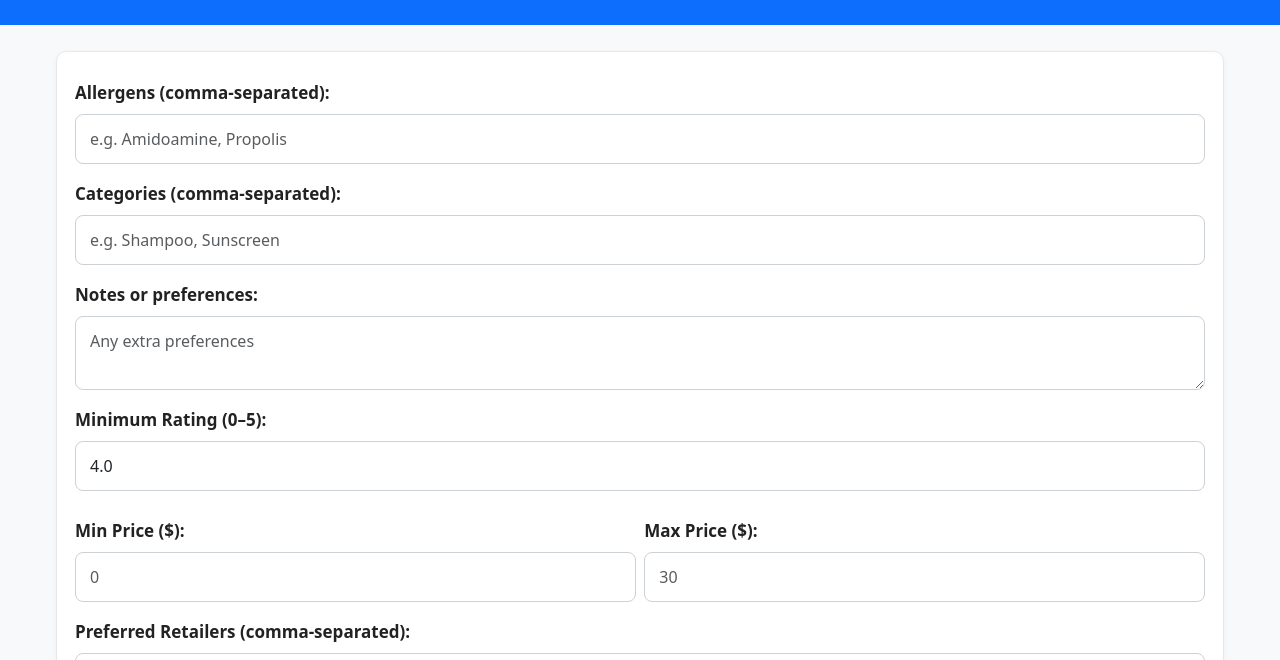
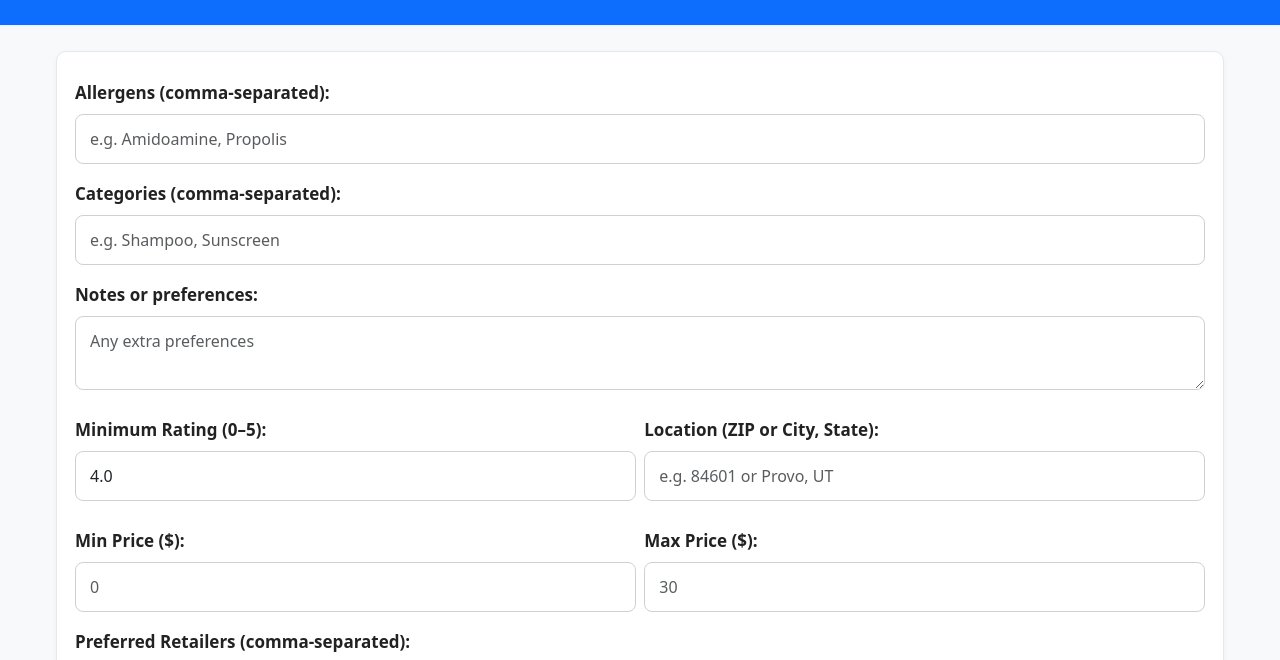
Before and after one commit to GetElevaite/allergen-safe-finder, a website: page public/index.html in a window 1280 px wide. Shown: the part 103-763 px from the top of the page. Drawn offline with nearby package versions, Linux system fonts and the light colour scheme.

Commit message:
Update index.html

```diff
--- a/public/index.html
+++ b/public/index.html
@@ -34,13 +34,20 @@
         <textarea id="notes" class="form-control" placeholder="Any extra preferences"></textarea>
       </div>
 
-      <div class="mb-3">
-        <label for="rating_floor" class="form-label">Minimum Rating (0–5):</label>
-        <input type="number" id="rating_floor" class="form-control" value="4.0" step="0.1" min="0" max="5" />
+      <div class="row g-2">
+        <div class="col-6">
+          <label for="rating_floor" class="form-label">Minimum Rating (0–5):</label>
+          <input type="number" id="rating_floor" class="form-control" value="4.0" step="0.1" min="0" max="5" />
+        </div>
+        <!-- NEW: Location -->
+        <div class="col-6">
+          <label for="geo" class="form-label">Location (ZIP or City, State):</label>
+          <input type="text" id="geo" class="form-control" placeholder="e.g. 84601 or Provo, UT" />
+        </div>
       </div>
 
-      <!-- NEW: Price range -->
-      <div class="row g-2 mb-3">
+      <!-- Price range -->
+      <div class="row g-2 mb-3 mt-2">
         <div class="col-6">
           <label for="min_price" class="form-label">Min Price ($):</label>
           <input type="number" id="min_price" class="form-control" min="0" step="0.01" placeholder="0" />
@@ -113,7 +120,6 @@
       img.loading = "lazy";
       img.onerror = () => { img.onerror = null; img.src = PLACEHOLDER; };
 
-      // Details
       const details = createEl("div");
 
       const title = createEl("h4", "product-title");
@@ -172,11 +178,14 @@
       const notes = (document.getElementById("notes").value || "").trim();
       const rating_floor = Number(document.getElementById("rating_floor")?.value || 4.0);
 
-      // NEW: price range values
+      // Price range
       const min_price = document.getElementById("min_price")?.value;
       const max_price = document.getElementById("max_price")?.value;
       const price_min = min_price === "" ? null : Number(min_price);
       const price_max = max_price === "" ? null : Number(max_price);
+
+      // NEW: Location
+      const location = (document.getElementById("geo")?.value || "").trim();
 
       const purchase_sites = (document.getElementById("retailers")?.value || "")
         .split(",").map(s => s.trim()).filter(Boolean);
@@ -192,7 +201,8 @@
             rating_floor,
             purchase_sites,
             price_min,
-            price_max
+            price_max,
+            location
           })
         });
 
```
